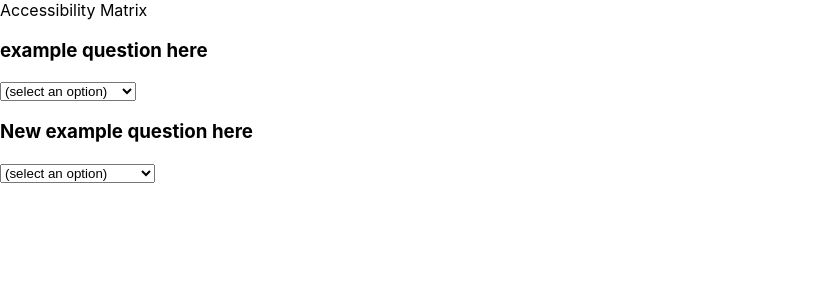
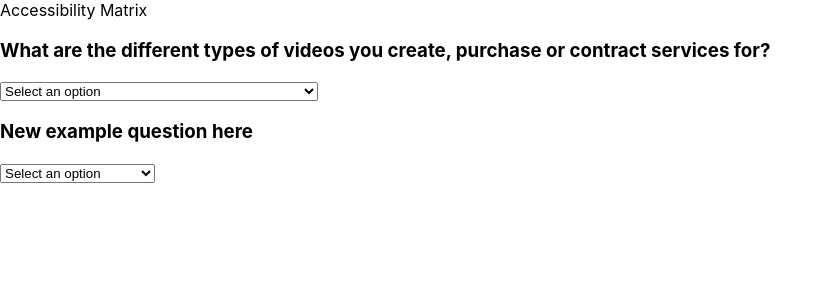
Before and after one commit to AEDesigns/multimediaBestPractices, a React (Create React App) app: page / in a window 1280 px wide. Shown: the top 300 px of the page, without its empty margins (0-833 px from the left). Built offline with nearby package versions, Linux system fonts and the light colour scheme.

Commit message:
add video accessibility functionality

```diff
--- a/package.json
+++ b/package.json
@@ -6,6 +6,7 @@
     "@testing-library/jest-dom": "^5.16.2",
     "@testing-library/react": "^12.1.2",
     "@testing-library/user-event": "^13.5.0",
+    "eslint-config-react-app": "^7.0.0",
     "react": "^17.0.2",
     "react-dom": "^17.0.2",
     "react-scripts": "5.0.0",
--- a/src/Components/questionCard.js
+++ b/src/Components/questionCard.js
@@ -1,12 +1,13 @@
 import React, { useState } from 'react';
+import Youtube from './youtube';
 
 const QuestionCard = (props) => {
 
-    const [state, setState] = useState();
+    const [state, setState] = useState(false);
 
     const handleChange = (e) => {
         e.preventDefault();
-        setState(e.target.value);
+        setState(true);
     }
 
     return (
@@ -15,14 +16,14 @@ const QuestionCard = (props) => {
                 return <div className="card" key={newQues.id.toString()}>
                             <h3>{newQues.question}</h3>
                             <select onChange={(e) => handleChange(e)}>
-                                <option hidden disabled selected value>(select an option)</option>
+                                <option hidden disabled selected value>Select an option</option>
                                 {newQues.choices.map(choices => {
                                     return <option value={choices.value} key={choices.id.toString()}>{choices.displayValue}</option>
                                 })}
                             </select>
                         </div>
             })}
-            {state}
+            <Youtube youtube={state} />
         </div>
      );
 }
--- /dev/null
+++ b/src/Components/youtube.js
@@ -0,0 +1,15 @@
+const Youtube = (props) => {
+    return (
+        <div>
+            <p>
+                {props.youtube ? 'Best Practices for Video Accessibility:' : null}
+            </p>
+            <p>
+                {props.youtube ? `Ensure the video has captions, don't put too many words on the screen at one time. For more information visit: ` : null}
+                {props.youtube ? <a href="https://www.w3.org/WAI/media/av/captions/" target="_blank" rel="noreferrer">W3 Captioning</a> : null}
+            </p>
+        </div>
+     );
+}
+
+export default Youtube;
--- a/src/questions.json
+++ b/src/questions.json
@@ -2,17 +2,27 @@
    "questions": [
             {
             "id": 1,
-            "question": "example question here",
+            "question": "What are the different types of videos you create, purchase or contract services for?",
             "choices": [
                 {
                     "id": 1,
-                    "value": "some-Value",
-                    "displayValue": "Some Value"
+                    "value": "social-media",
+                    "displayValue": "Social Media (Facebook, LinkedIn, etc)"
                 },
                 {
                     "id": 2,
-                    "value": "some-vAlue",
-                    "displayValue": "Some Newer Value"
+                    "value": "marketing-advertising",
+                    "displayValue": "Marketing and Advertising (commercials, ads, etc)"
+                },
+                {
+                    "id": 3,
+                    "value": "Website-videos",
+                    "displayValue": "Website Videos"
+                },
+                {
+                    "id": 4,
+                    "value": "webinars",
+                    "displayValue": "Webinars"
                 }
             ]
         },
```
Also changed, not shown: 1 other file (tests, documents, lock files or other folders).
